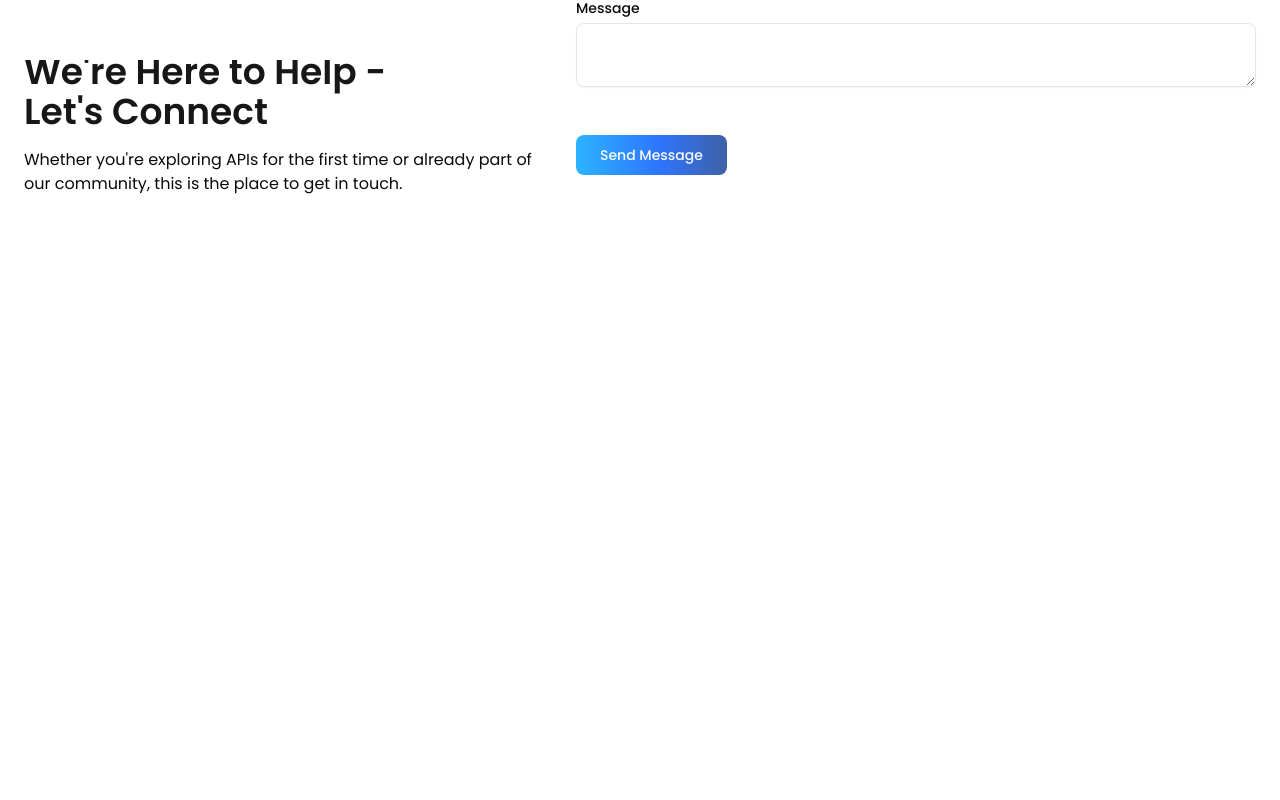
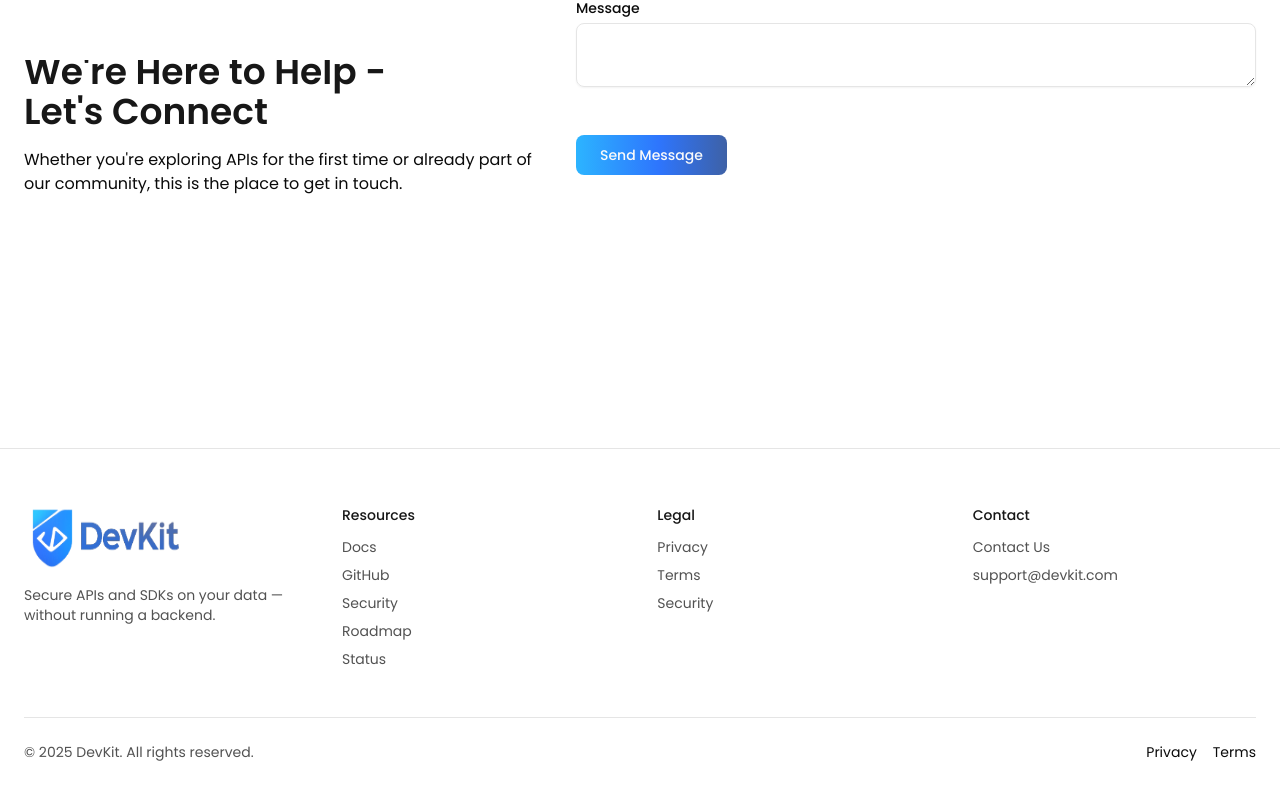
Before and after one commit to Saifkhan77806/DevKit, a React (Vite) app: page / in a window 1280 px wide. Shown: the part 6179-6979 px from the top of the page. Before the commit the page ends 6627 px from the top, so only its background shows below. Built offline with nearby package versions, Linux system fonts and the light colour scheme; a web font is replaced by a local one.

Commit message:
footer section is ready

```diff
--- a/src/components/pages/Landing.tsx
+++ b/src/components/pages/Landing.tsx
@@ -1,5 +1,6 @@
 import ComparisonSection from "../sections/ComparisonSection";
 import ContactUs from "../sections/ContactUs";
+import Footer from "../sections/Footer";
 import Hero from "../sections/Hero";
 import HowtoUse from "../sections/HowtoUse";
 import Problems from "../sections/Problems";
@@ -14,6 +15,7 @@ const Landing = () => {
       <HowtoUse />
       <ComparisonSection />
       <ContactUs />
+      <Footer />
     </>
   );
 };
--- /dev/null
+++ b/src/components/sections/Footer.tsx
@@ -0,0 +1,131 @@
+import { Link } from "react-router-dom";
+
+export default function Footer() {
+  return (
+    <footer className="border-t border-neutral-200 dark:border-neutral-800 poppins">
+      <div className="mx-auto max-w-7xl px-6 py-14">
+        {/* Top section */}
+        <div className="grid gap-10 md:grid-cols-4">
+          {/* Logo + description */}
+          <div className="space-y-4 md:col-span-1">
+            <div className="flex items-center gap-2">
+              <img src="/images/logo.png" alt="DevKit logo" className="w-40 h-16" />
+            </div>
+            <p className="text-sm text-neutral-600 dark:text-neutral-400">
+              Secure APIs and SDKs on your data — without running a backend.
+            </p>
+          </div>
+
+          {/* Links */}
+          <div className="grid gap-8 sm:grid-cols-2 md:col-span-3 md:grid-cols-3">
+            {/* Resources */}
+            <div>
+              <h4 className="mb-3 text-sm font-medium text-neutral-900 dark:text-white">
+                Resources
+              </h4>
+              <ul className="space-y-2 text-sm text-neutral-600 dark:text-neutral-400">
+                <li>
+                  <Link to="/docs" className="hover:text-sky-500">
+                    Docs
+                  </Link>
+                </li>
+                <li>
+                  <a
+                    href="https://github.com/your-org/devkit"
+                    target="_blank"
+                    rel="noreferrer"
+                    className="hover:text-sky-500"
+                  >
+                    GitHub
+                  </a>
+                </li>
+                <li>
+                  <Link to="/security" className="hover:text-sky-500">
+                    Security
+                  </Link>
+                </li>
+                <li>
+                  <Link to="/roadmap" className="hover:text-sky-500">
+                    Roadmap
+                  </Link>
+                </li>
+                <li>
+                  <a
+                    href="https://status.devkit.com"
+                    target="_blank"
+                    rel="noreferrer"
+                    className="hover:text-sky-500"
+                  >
+                    Status
+                  </a>
+                </li>
+              </ul>
+            </div>
+
+            {/* Legal */}
+            <div>
+              <h4 className="mb-3 text-sm font-medium text-neutral-900 dark:text-white">
+                Legal
+              </h4>
+              <ul className="space-y-2 text-sm text-neutral-600 dark:text-neutral-400">
+                <li>
+                  <Link to="/privacy" className="hover:text-sky-500">
+                    Privacy
+                  </Link>
+                </li>
+                <li>
+                  <Link to="/terms" className="hover:text-sky-500">
+                    Terms
+                  </Link>
+                </li>
+                <li>
+                  <Link to="/security" className="hover:text-sky-500">
+                    Security
+                  </Link>
+                </li>
+              </ul>
+            </div>
+
+            {/* Contact */}
+            <div>
+              <h4 className="mb-3 text-sm font-medium text-neutral-900 dark:text-white">
+                Contact
+              </h4>
+              <ul className="space-y-2 text-sm text-neutral-600 dark:text-neutral-400">
+                <li>
+                  <Link to="/contact" className="hover:text-sky-500">
+                    Contact Us
+                  </Link>
+                </li>
+                <li>
+                  <a
+                    href="mailto:support@devkit.com"
+                    className="hover:text-sky-500"
+                  >
+                    support@devkit.com
+                  </a>
+                </li>
+              </ul>
+            </div>
+          </div>
+        </div>
+
+        {/* Bottom section */}
+        <div className="mt-12 flex flex-col items-center justify-between gap-4 border-t border-neutral-200 pt-6 text-sm dark:border-neutral-800 md:flex-row">
+          <p className="text-neutral-600 dark:text-neutral-400">
+            © {new Date().getFullYear()} DevKit. All rights reserved.
+          </p>
+
+          <div className="flex gap-4">
+            <Link to="/privacy" className="hover:text-sky-500">
+              Privacy
+            </Link>
+            <Link to="/terms" className="hover:text-sky-500">
+              Terms
+            </Link>
+          </div>
+        </div>
+      </div>
+    </footer>
+  );
+}
```
